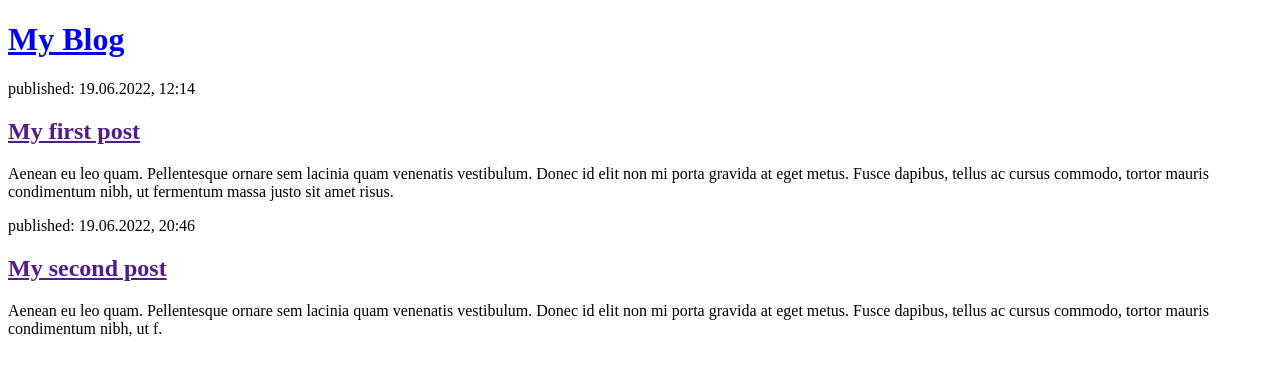
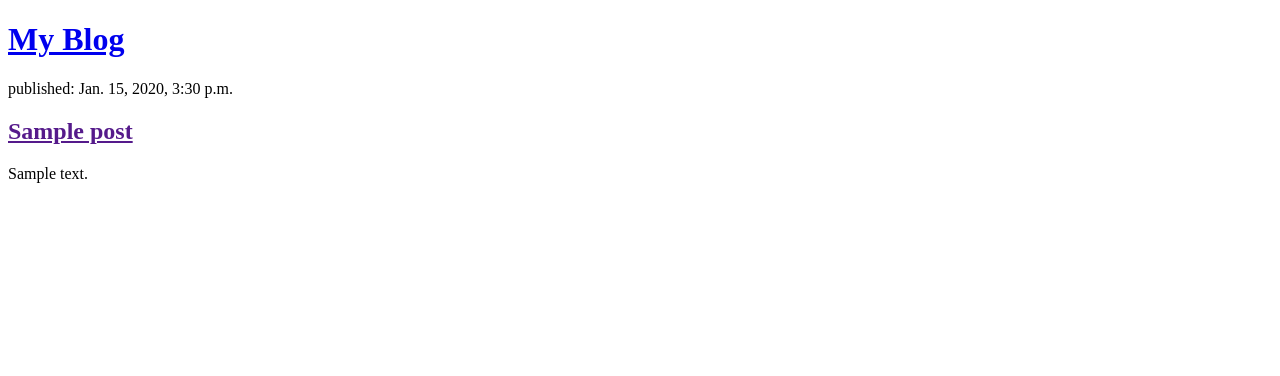
Before and after one commit to Apro2011/my-first-blog, a Django app: page / in a window 1280 px wide. Shown: the top 376 px of the page. Run offline with Django 4.2, Linux system fonts and the light colour scheme; tables that the repository leaves empty hold one stand-in row (values such as "Sample post").

Commit message:
Modified templates to display posts from database.

```diff
--- a/blog/templates/blog/post_list.html
+++ b/blog/templates/blog/post_list.html
@@ -8,25 +8,12 @@
       <h1><a href="/">My Blog</a></h1>
     </header>
 
+    {% for post in posts %}
     <article>
-      <time>published: 19.06.2022, 12:14</time>
-      <h2><a href="">My first post</a></h2>
-      <p>
-        Aenean eu leo quam. Pellentesque ornare sem lacinia quam venenatis
-        vestibulum. Donec id elit non mi porta gravida at eget metus. Fusce
-        dapibus, tellus ac cursus commodo, tortor mauris condimentum nibh, ut
-        fermentum massa justo sit amet risus.
-      </p>
+      <time>published: {{ post.published_date }}</time>
+      <h2><a href="">{{ post.title }}</a></h2>
+      <p>{{ post.text|linebreaksbr }}</p>
     </article>
-
-    <article>
-      <time>published: 19.06.2022, 20:46</time>
-      <h2><a href="">My second post</a></h2>
-      <p>
-        Aenean eu leo quam. Pellentesque ornare sem lacinia quam venenatis
-        vestibulum. Donec id elit non mi porta gravida at eget metus. Fusce
-        dapibus, tellus ac cursus commodo, tortor mauris condimentum nibh, ut f.
-      </p>
-    </article>
+    {% endfor %}
   </body>
 </html>
--- a/blog/views.py
+++ b/blog/views.py
@@ -1,5 +1,13 @@
 from django.shortcuts import render
+
+
+from .models import Post
+
+
+from django.utils import timezone
+
 
 # Create your views here.
 def post_list(request):
-    return render(request, "blog/post_list.html", {})
+    posts = Post.objects.filter(published_date__lte=timezone.now()).order_by("published_date")
+    return render(request, "blog/post_list.html", {"posts": posts})
```
